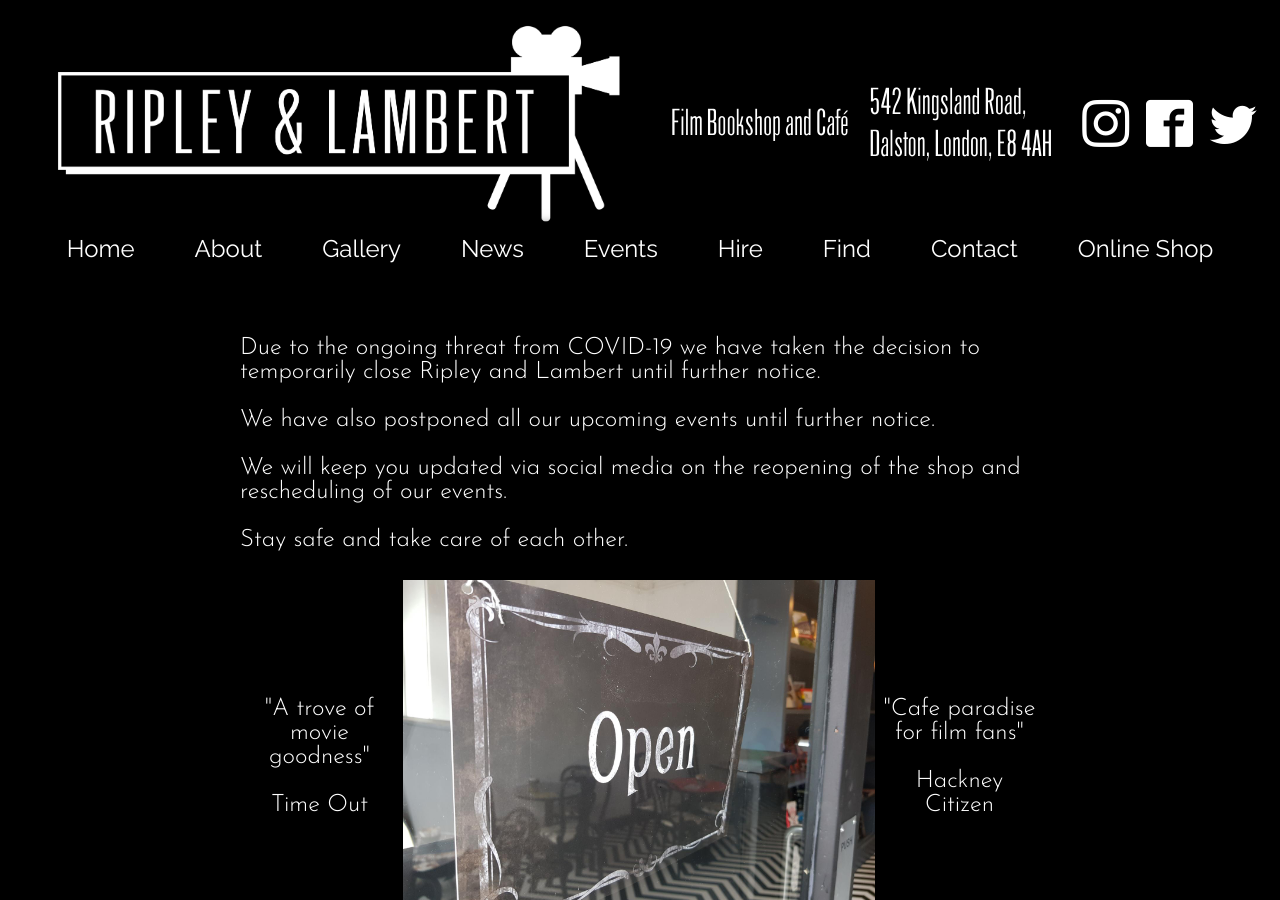
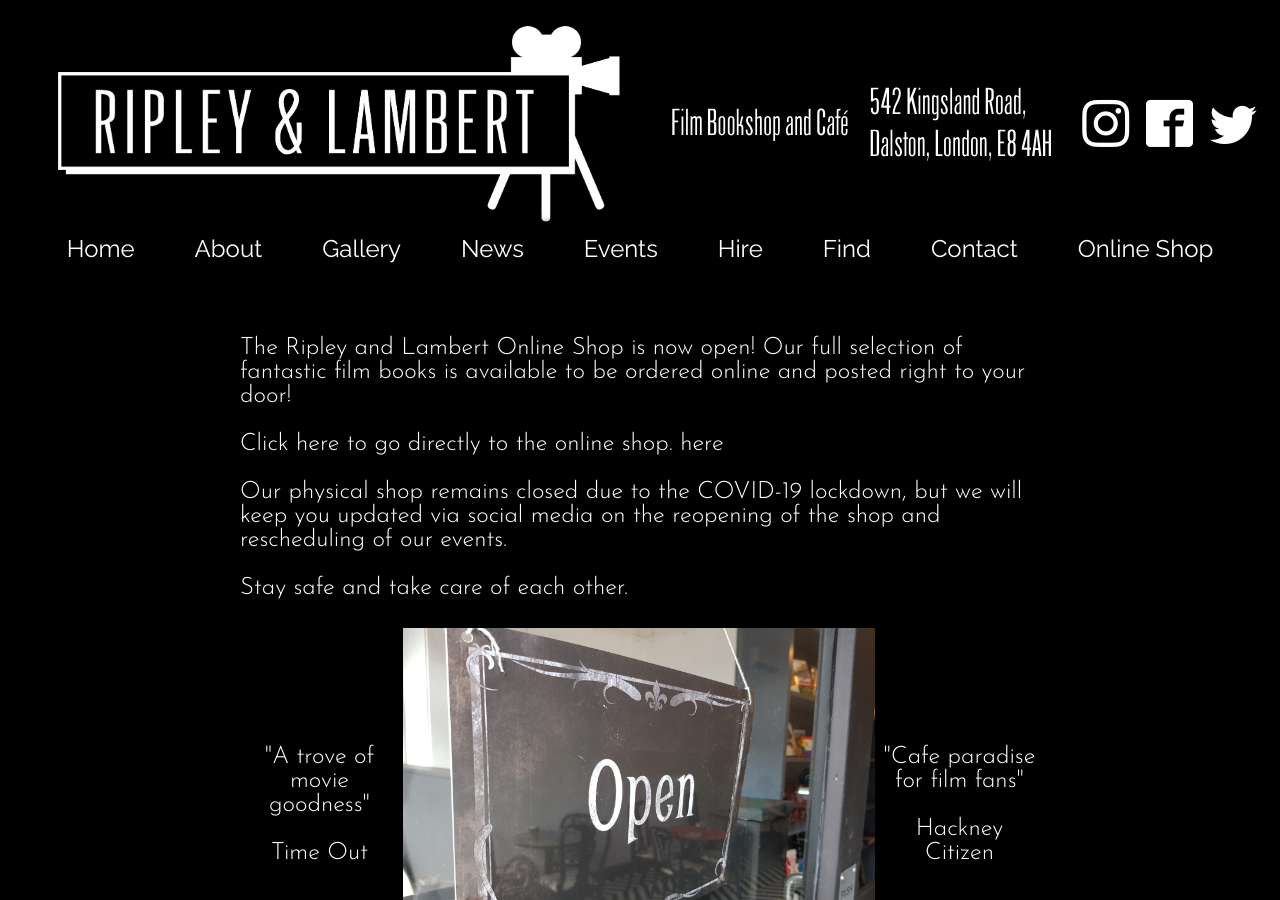
Before and after one commit to ripandlamb/ripandlamb, a Jekyll site: the page built from index.md, in a window 1280 px wide and 900 px high. Built offline with Jekyll 4.4.1, drawn with Linux system fonts in a browser that asks for light colours.

Commit message:
Update index.md

```diff
--- a/index.md
+++ b/index.md
@@ -3,11 +3,12 @@ title: Home
 order: 1
 ---
 
-Due to the ongoing threat from COVID-19 we have taken the decision to temporarily close Ripley and Lambert until further notice.
+The Ripley and Lambert Online Shop is now open!  Our full selection of fantastic film books is available to be ordered online and posted right to your door!
 
-We have also postponed all our upcoming events until further notice.
+Click here to go directly to the online shop.
+[here](https://shop.ripleyandlambert.com/)
 
-We will keep you updated via social media on the reopening of the shop and rescheduling of our events.
+Our physical shop remains closed due to the COVID-19 lockdown, but we will keep you updated via social media on the reopening of the shop and rescheduling of our events.
 
 Stay safe and take care of each other.
 
```
